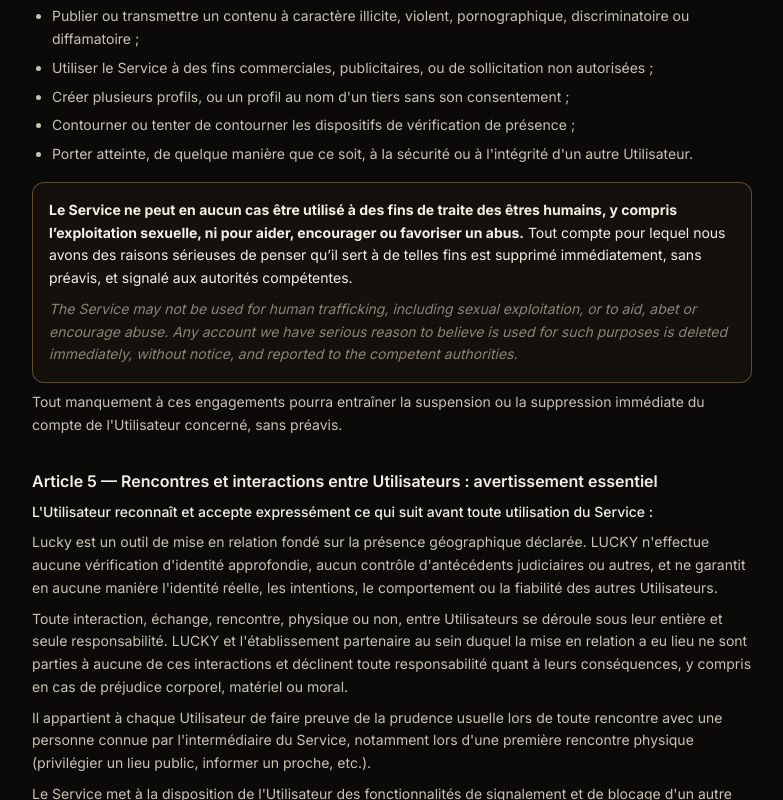
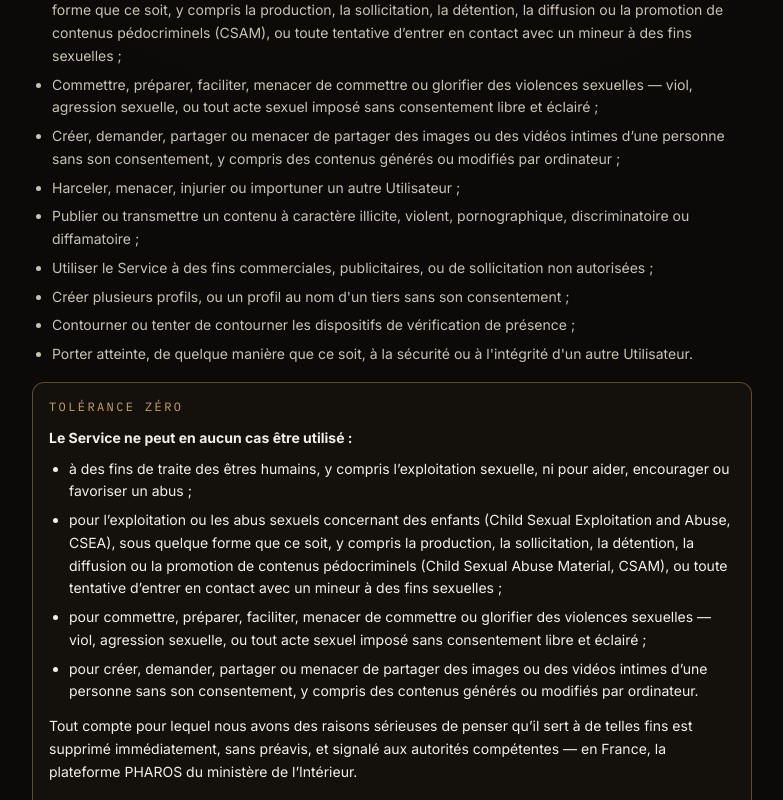
Before and after one commit to rodolphmenten-collab/Lucky-App, a Next.js app: page /legal/utilisateurs in a window 1280 px wide. Shown: the part 1280-2080 px from the top of the page, without its empty margins (248-1031 px from the left). Built offline with nearby package versions, Linux system fonts and the light colour scheme.

Commit message:
CGU : memes interdictions explicites que la politique d'usage

```diff
--- a/app/legal/utilisateurs/page.tsx
+++ b/app/legal/utilisateurs/page.tsx
@@ -90,6 +90,20 @@ export default function CGUUtilisateurs() {
               sexuelle, ou pour aider, encourager, faciliter ou favoriser de tels agissements ou toute
               forme d&rsquo;abus ;
             </li>
+            <li>
+              Utiliser le Service pour l&rsquo;exploitation ou les abus sexuels concernant des enfants
+              (CSEA), sous quelque forme que ce soit, y compris la production, la sollicitation, la
+              détention, la diffusion ou la promotion de contenus pédocriminels (CSAM), ou toute tentative
+              d&rsquo;entrer en contact avec un mineur à des fins sexuelles ;
+            </li>
+            <li>
+              Commettre, préparer, faciliter, menacer de commettre ou glorifier des violences sexuelles —
+              viol, agression sexuelle, ou tout acte sexuel imposé sans consentement libre et éclairé ;
+            </li>
+            <li>
+              Créer, demander, partager ou menacer de partager des images ou des vidéos intimes d&rsquo;une
+              personne sans son consentement, y compris des contenus générés ou modifiés par ordinateur ;
+            </li>
             <li>Harceler, menacer, injurier ou importuner un autre Utilisateur ;</li>
             <li>Publier ou transmettre un contenu à caractère illicite, violent, pornographique, discriminatoire ou diffamatoire ;</li>
             <li>Utiliser le Service à des fins commerciales, publicitaires, ou de sollicitation non autorisées ;</li>
@@ -98,18 +112,49 @@ export default function CGUUtilisateurs() {
             <li>Porter atteinte, de quelque manière que ce soit, à la sécurité ou à l'intégrité d'un autre Utilisateur.</li>
           </ul>
           <div className="mt-4 rounded-xl border border-brass/40 bg-brass/5 p-4">
-            <p className="text-bone">
-              <strong className="text-bone">
-                Le Service ne peut en aucun cas être utilisé à des fins de traite des êtres humains, y
-                compris l&rsquo;exploitation sexuelle, ni pour aider, encourager ou favoriser un abus.
-              </strong>{' '}
+            <p className="font-mono text-xs uppercase tracking-[0.2em] text-brass">Tolérance zéro</p>
+            <p className="mt-3 text-bone">
+              <strong className="text-bone">Le Service ne peut en aucun cas être utilisé :</strong>
+            </p>
+            <ul className="mt-2 list-disc space-y-1.5 pl-5 text-bone">
+              <li>
+                à des fins de traite des êtres humains, y compris l&rsquo;exploitation sexuelle, ni pour
+                aider, encourager ou favoriser un abus ;
+              </li>
+              <li>
+                pour l&rsquo;exploitation ou les abus sexuels concernant des enfants (Child Sexual
+                Exploitation and Abuse, CSEA), sous quelque forme que ce soit, y compris la production, la
+                sollicitation, la détention, la diffusion ou la promotion de contenus pédocriminels (Child
+                Sexual Abuse Material, CSAM), ou toute tentative d&rsquo;entrer en contact avec un mineur à
+                des fins sexuelles ;
+              </li>
+              <li>
+                pour commettre, préparer, faciliter, menacer de commettre ou glorifier des violences
+                sexuelles — viol, agression sexuelle, ou tout acte sexuel imposé sans consentement libre et
+                éclairé ;
+              </li>
+              <li>
+                pour créer, demander, partager ou menacer de partager des images ou des vidéos intimes
+                d&rsquo;une personne sans son consentement, y compris des contenus générés ou modifiés par
+                ordinateur.
+              </li>
+            </ul>
+            <p className="mt-3 text-bone">
               Tout compte pour lequel nous avons des raisons sérieuses de penser qu&rsquo;il sert à de telles
-              fins est supprimé immédiatement, sans préavis, et signalé aux autorités compétentes.
+              fins est supprimé immédiatement, sans préavis, et signalé aux autorités compétentes — en
+              France, la plateforme PHAROS du ministère de l&rsquo;Intérieur.
             </p>
-            <p className="mt-2 italic text-bone-faint">
-              The Service may not be used for human trafficking, including sexual exploitation, or to aid,
-              abet or encourage abuse. Any account we have serious reason to believe is used for such
-              purposes is deleted immediately, without notice, and reported to the competent authorities.
+            <p className="mt-4 italic text-bone-faint">
+              <strong className="not-italic text-bone-faint">Zero tolerance.</strong> The Service may not be
+              used: for human trafficking, including sexual exploitation, or to aid, abet or encourage abuse;
+              for child sexual exploitation and abuse (CSEA) in any form, including the production,
+              solicitation, possession, distribution or promotion of child sexual abuse material (CSAM), or
+              any attempt to contact a minor for sexual purposes; to commit, prepare, facilitate, threaten or
+              glorify sexual violence — rape, sexual assault, or any sexual act imposed without free and
+              informed consent; to create, request, share or threaten to share intimate images or videos of a
+              person without their consent (non-consensual intimate imagery, including computer-generated or
+              altered content). Any account we have serious reason to believe is used for such purposes is
+              deleted immediately, without notice, and reported to the competent authorities.
             </p>
           </div>
           <p className="mt-2">
```
